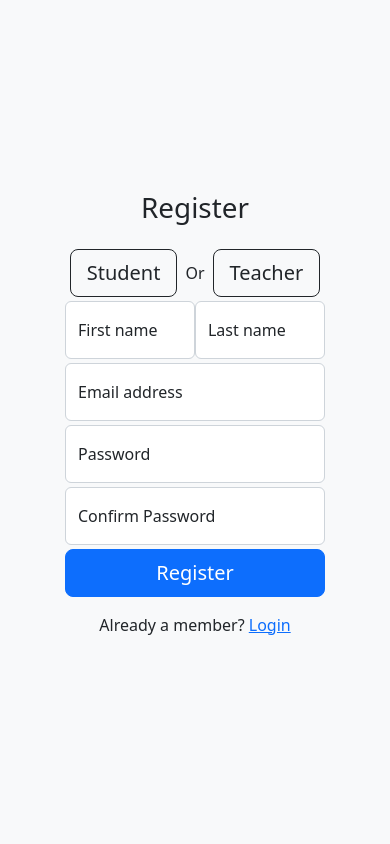
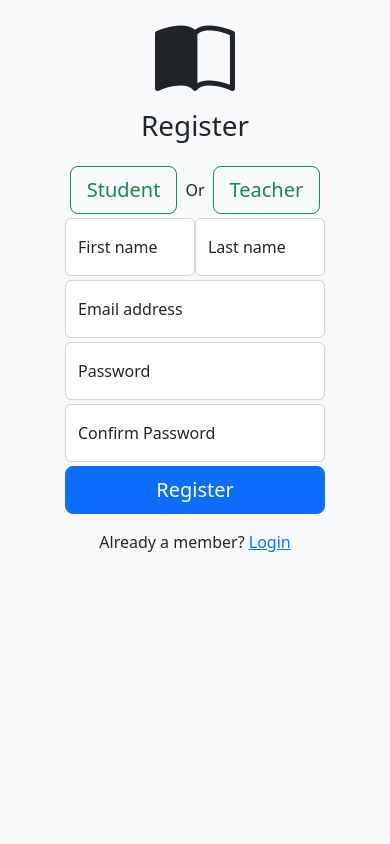
Before and after one commit to Mohamad-Simmo/classroom-js, a PHP site: page /register.php in a window 390 px wide. Run offline with PHP 8.4, Linux system fonts and the light colour scheme.

Commit message:
change logo

```diff
--- a/register.php
+++ b/register.php
@@ -164,12 +164,10 @@
   }
 ?>
 
-<div id="div-register" style="height: 100vh;"
+<div id="div-register vh-100"
   class="col-lg-3 col-md-4 col-sm-6 col-8 text-center mx-auto d-flex flex-column justify-content-center">
-  <img src="images/book.png"
-    class="img-fluid mx-auto mt-1 mb-1 d-none d-sm-block" alt="" style="width: 75px;
-    height: auto;">
-  <h1 class="fw-normal mb-4 mb-sm-2">Register</h1>
+  <i class="bi bi-book-half mb-1" style="font-size: 5rem;"></i>
+  <h1 class="fw-normal mb-4 mb-sm-2" style="margin-top:-15px;">Register</h1>
 
   <form action="<?php echo htmlspecialchars($_SERVER["PHP_SELF"]);?>"
     method="post" class="text-center d-flex flex-column justify-content-center">
@@ -179,13 +177,13 @@
       <input type="radio" class="btn-check" name="options-outlined"
         id="student-outlined" autocomplete="off" value="student"
         <?php echo ($student ? ' checked':'');?>>
-      <label class="btn btn-lg btn-outline-dark"
+      <label class="btn btn-lg btn-outline-success"
         for="student-outlined">Student</label>
       <div>Or</div>
       <input type="radio" class="btn-check" name="options-outlined"
         id="teacher-outlined" value="teacher" autocomplete="off"
         required<?php echo ($teacher ? ' checked':'');?>>
-      <label class="btn btn-lg btn-outline-dark"
+      <label class="btn btn-lg btn-outline-success"
         for="teacher-outlined">Teacher</label>
     </div>
 
@@ -197,7 +195,7 @@
       <div class="form-floating col-6 mb-1">
         <input type="text" class="form-control <?php echo $fnameErrClass;?>"
           id="inputFname" placeholder="First name" name="fname"
-          value="<?php echo $fnameVal;?>">
+          value="<?php echo $fnameVal;?>" autocomplete="first-name">
         <label for="inputFname">First name</label>
         <div class="invalid-feedback text-start ms-2 mt-0">
           <?php echo $fnameErrText; ?>
@@ -207,7 +205,7 @@
       <div class="form-floating col-6 mb-1">
         <input type="text" class="form-control <?php echo $lnameErrClass; ?>"
           id="inputLname" placeholder="Last name" name="lname"
-          value="<?php echo $lnameVal; ?>">
+          value="<?php echo $lnameVal; ?>" autocomplete="last-name">
         <label for="inputLname">Last name</label>
         <div class="invalid-feedback text-start ms-2 mt-0">
           <?php echo $lnameErrText; ?>
@@ -219,7 +217,7 @@
     <div class="form-floating mb-1">
       <input type="email" class="form-control <?php echo $emailErrClass;?>"
         id="inputEmail" placeholder="Email" name="email"
-        value="<?php echo $emailAddrVal;?>">
+        value="<?php echo $emailAddrVal;?>" autocomplete="new-email">
       <label for="inputEmail">Email address</label>
       <div class="invalid-feedback text-start ms-2 mt-0">
         <?php echo $emailErrText; ?>
```
Also changed, not shown: login.php (+2 -10 lines).
